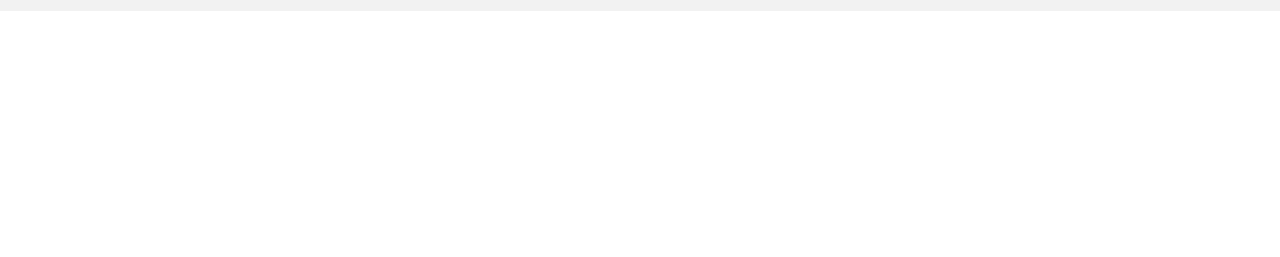
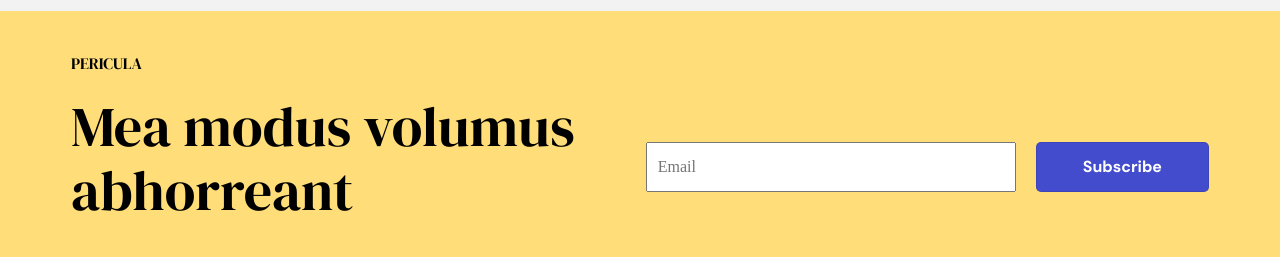
Before and after one commit to EmreBayburt/Responsive-Blog, a plain HTML site: page index.html in a window 1280 px wide. Shown: the part 2847-3104 px from the top of the page. Before the commit the page ends 2858 px from the top, so only its background shows below. Drawn offline with Linux system fonts and the light colour scheme.

Commit message:
footer ust sayfası tamamlandı

```diff
--- a/assets/css/style.css
+++ b/assets/css/style.css
@@ -1,6 +1,7 @@
 @import url('https://fonts.googleapis.com/css2?family=DM+Sans:opsz,wght@9..40,400;9..40,700&family=DM+Serif+Display&display=swap');
 :root{
     --header-renk: #434ccc;
+    --section-yellow: #ffdd78;
     --body-renk: #f2f2f2;
     --yazi-renk: #fff;
     --yazi-altrenatif-renk: #000;
@@ -213,7 +214,32 @@ main{
     color: var(--tags-yazi-renk);
 }
 /* tags end */
-
+.sectionYellow{
+    background-color: var(--section-yellow);
+}
+.mea{
+    padding-top: 40px;
+}
+.mea h5{
+    margin-bottom: 20px;
+}
+.mea h3{
+    margin-bottom: 20px;
+}
+.meaItem input{
+    display: block;
+    padding-left: 10px;
+    margin-bottom: 20px;
+    width: 100%;
+    height: 46px;
+}
+.subscribe{
+    border: 1px solid rgba(0, 0, 0, 0.1);
+    border-radius: 5px;
+    padding: 12px 46px;
+    background-color: var(--button-arka-plan);
+    color: var(--yazi-renk);
+}
 /* desktop start */
 @media(min-width: 1170px){
     /* header start */
@@ -306,6 +332,25 @@ main{
         margin-top: 10px;
     }
     /* categories end */
+    /* sectionYellow start */
+    .mea{
+        display: flex;
+    }
+    .meaText h3{
+        font-size: 56px;
+        line-height: 64px;
+    }
+    .meaItem{
+        display: flex;
+        align-items: center;
+        gap: 20px;
+        margin-top: 40px;
+    }
+    .meaItem input{
+        width: 370px;
+        margin-top: 20px;
+        height: 50px;
+    }
     /* none bolumu */
     .mobileMenu{
         display: none;
--- a/index.html
+++ b/index.html
@@ -172,6 +172,18 @@
             </div>
             <!-- categories hero right end -->
         </div>
+        <div class="sectionYellow">
+            <div class="mea container">
+                <div class="meaText">
+                    <h5>PERICULA</h5>
+                    <h3>Mea modus volumus abhorreant</h3>
+                </div>
+                <div class="meaItem">
+                    <input type="text" placeholder="Email">
+                    <a href="#" class="subscribe">Subscribe</a>
+                </div>
+            </div>
+        </div>
     </main>
 
 
```
